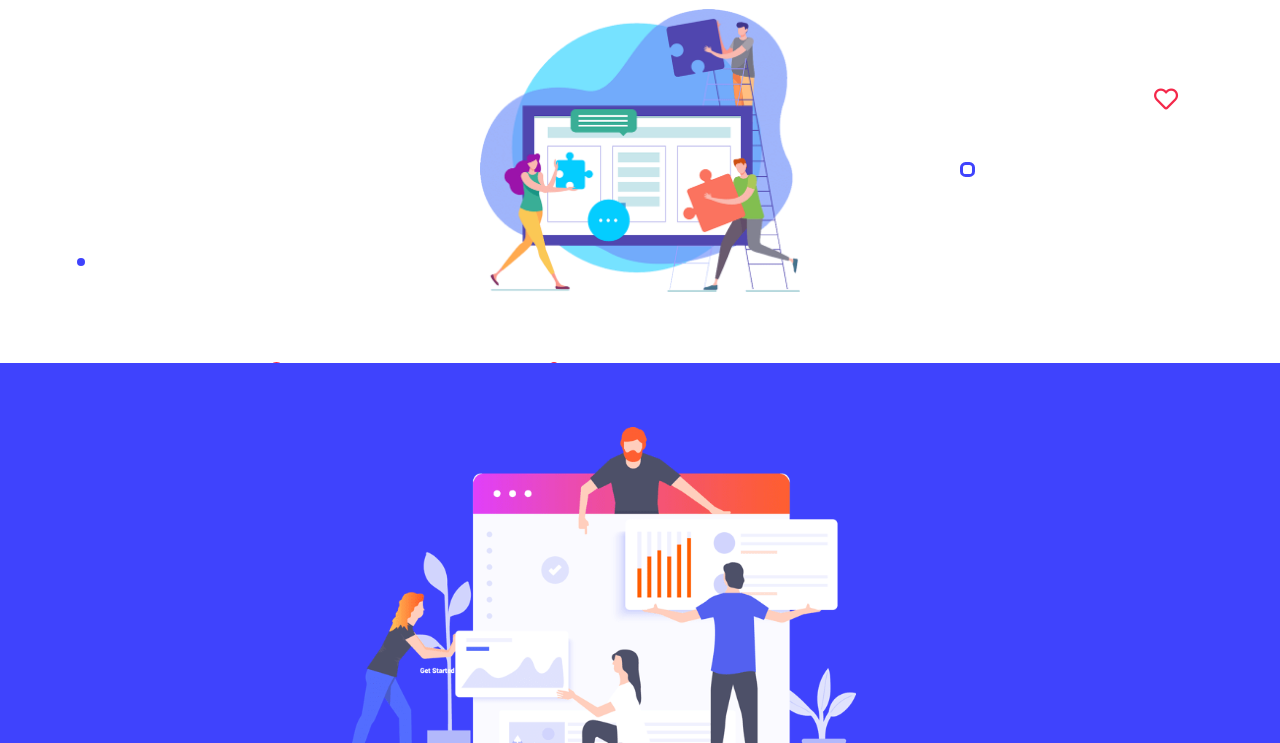
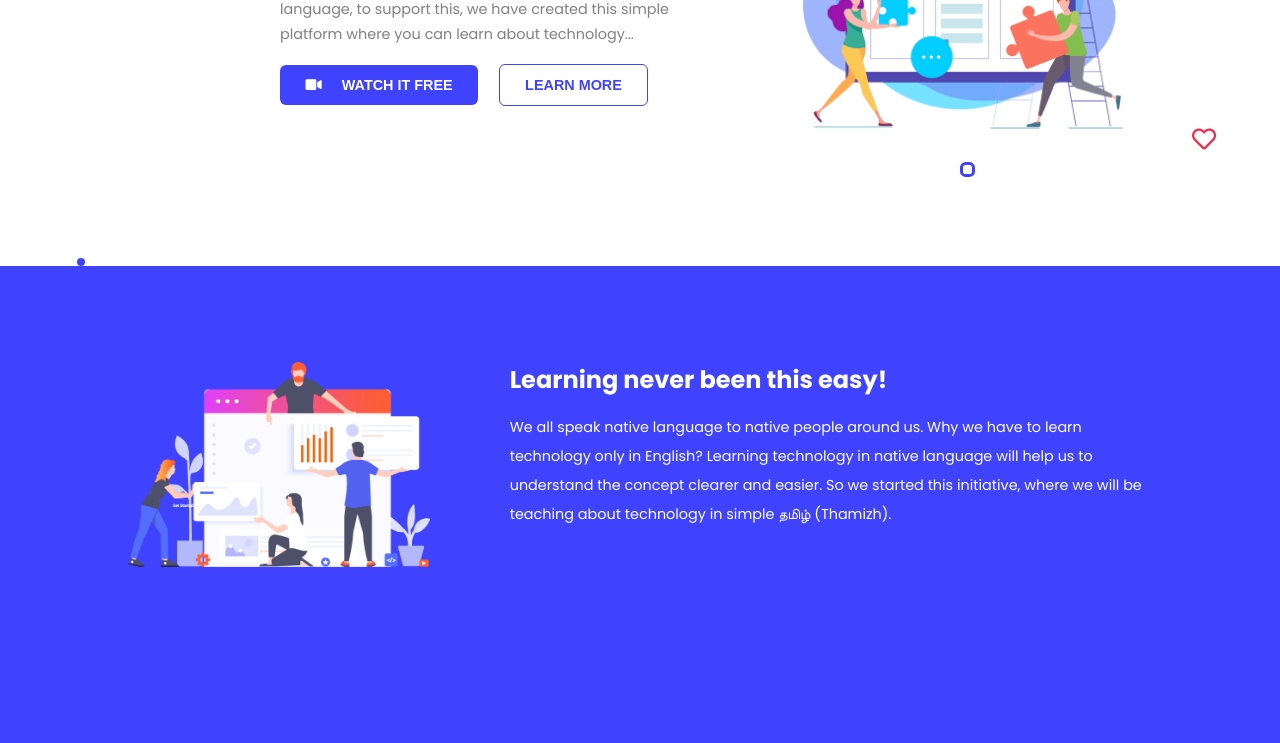
Before and after one commit to SumanAdithan/landing-page, a website: page index.html in a window 1280 px wide. Shown: the part 358-1101 px from the top of the page. Drawn offline with Linux system fonts and the light colour scheme; a web font is replaced by a local one.

Commit message:
responsive lg fixed

```diff
--- a/assets/scss/layouts/_backgroundElements.scss
+++ b/assets/scss/layouts/_backgroundElements.scss
@@ -100,12 +100,21 @@
 		@include mixins.responsive(sm){
 			top: 40%;
 		}
+
+		@include mixins.responsive(lg){
+			left: 5%;
+		}
 	}
 
 	.heart-2{
 		@extend .heart;
 		top: 55%;
 		right: 8%;
+
+		@include mixins.responsive(lg){
+			top: 60%;
+			right: 5%;
+		}
 	}
 
 	.circle{
@@ -137,5 +146,9 @@
 		@include mixins.responsive(md){
 			top: 10%;
 		}
+
+		@include mixins.responsive(lg){
+			top: 15%;
+		}
 	}
 }
--- a/assets/scss/layouts/_header.scss
+++ b/assets/scss/layouts/_header.scss
@@ -20,6 +20,10 @@
 		padding: 1rem 2rem;
 	}
 
+	@include mixins.responsive(lg) {
+		padding: 1rem 6rem;
+	}
+
 	h2 > span{
 		@include mixins.responsive(xs) {
 			font-size: 1rem;
@@ -38,8 +42,8 @@
 			font-size: 1.3rem;
 		}
 
-		@include mixins.responsive(md) {
-			font-size: 1.3rem;
+		@include mixins.responsive(lg) {
+			display: none;
 		}
 	}
 
@@ -55,6 +59,10 @@
 
 		@include mixins.responsive(sm){
 			display: none;
+		}
+
+		@include mixins.responsive(sm){
+			display: flex;
 		}
 
 		&-item > a{
--- a/assets/scss/pages/_about.scss
+++ b/assets/scss/pages/_about.scss
@@ -23,10 +23,21 @@
 		margin-top: 0;
 	}
 
+	@include mixins.responsive(lg) {
+		padding: 6rem 8rem;
+		flex-direction: row;
+		margin-top: 0;
+		align-items: center;
+	}
+
 	&-img{
 		width: 32rem;
 		@include mixins.responsive(xs) {
 			width: 20rem;
+		}
+
+		@include mixins.responsive(lg) {
+			width: 64rem;
 		}
 	}
 
--- a/assets/scss/pages/_contact.scss
+++ b/assets/scss/pages/_contact.scss
@@ -10,6 +10,10 @@
 
 	@include mixins.responsive(sm) {
 		padding: 4rem 2rem;
+	}
+
+	@include mixins.responsive(lg) {
+		padding: 8rem 6rem;
 	}
 
 	&-card{
@@ -30,6 +34,16 @@
 			padding: 2rem;
 			flex-direction: column;
 			align-items: initial;
+		}
+
+		@include mixins.responsive(lg) {
+			flex-direction: row;
+		}
+
+		img{
+			@include mixins.responsive(lg) {
+				width: 30rem;
+			}
 		}
 
 		&-contents{
--- a/assets/scss/pages/_courses.scss
+++ b/assets/scss/pages/_courses.scss
@@ -11,6 +11,10 @@
 
 	@include mixins.responsive(sm) {
 		padding: 4rem 2rem;
+	}
+
+	@include mixins.responsive(lg) {
+		padding: 8rem 4rem;
 	}
 
 	&-heading{
@@ -54,6 +58,11 @@
 			flex-direction: column;
 			align-items: center;
 		}
+
+		@include mixins.responsive(lg) {
+			flex-direction: row;
+			align-items: center;
+		}
 	}
 
 	&-card{
@@ -62,8 +71,16 @@
 		border-radius: 10px;
 		overflow: hidden;
 
+		@include mixins.responsive(lg) {
+			max-width: 280px;
+		}
+
 		&-img{
 			width: 380px;
+
+			@include mixins.responsive(lg) {
+				width: 280px;
+			}
 		}
 
 		&-body{
@@ -79,6 +96,10 @@
 				@include mixins.responsive(sm) {
 					font-size: 1.3rem;
 				}
+
+				@include mixins.responsive(lg) {
+					font-size: 1rem;
+				}
 			}
 
 			p{
@@ -91,6 +112,10 @@
 
 				@include mixins.responsive(sm) {
 					font-size: 0.9rem;
+				}
+
+				@include mixins.responsive(lg) {
+					font-size: 0.8rem;
 				}
 			}
 		}
--- a/assets/scss/pages/_home.scss
+++ b/assets/scss/pages/_home.scss
@@ -16,12 +16,21 @@
 		flex-direction: column;
 	}
 
+	@include mixins.responsive(lg){
+		padding: 8rem 6rem;
+		flex-direction: row;
+	}
+
 	img{
 		width: 20rem;
 	}
 
 	&-contents{
 		max-width: 34rem;
+
+		@include mixins.responsive(lg){
+			max-width: 25rem;
+		}
 	}
 
 	&-title{
@@ -34,6 +43,10 @@
 
 		@include mixins.responsive(sm){
 			font-size: 1.5rem;
+		}
+
+		@include mixins.responsive(lg){
+			font-size: 2rem;
 		}
 
 		& span{
@@ -55,5 +68,9 @@
 		@include mixins.responsive(sm){
 			font-size: 0.9rem;
 		}
+
+		@include mixins.responsive(lg){
+			font-size: 0.9rem;
+		}
 	}
 }
--- a/assets/scss/pages/_roadmap.scss
+++ b/assets/scss/pages/_roadmap.scss
@@ -11,6 +11,10 @@
 
 	@include mixins.responsive(sm) {
 		padding: 4rem 2rem;
+	}
+
+	@include mixins.responsive(lg) {
+		padding: 8rem 4rem;
 	}
 
 	&-heading{
@@ -38,6 +42,10 @@
 		@include mixins.responsive(sm) {
 			flex-direction: column;
 		}
+
+		@include mixins.responsive(lg) {
+			flex-direction: row;
+		}
 	}
 
 	&-item{
@@ -49,6 +57,11 @@
 		cursor: pointer;
 		filter: grayscale(100%);
 		margin-left: 3rem;
+
+		@include mixins.responsive(lg) {
+			max-width: 400px;
+			padding: 0;
+		}
 
 		&:hover &-img::after{
 			animation: rotate-infinite 4s linear infinite;
@@ -85,11 +98,19 @@
 			h5{
 				font-size: 1.5rem;
 				font-weight: 600;
+
+				@include mixins.responsive(lg) {
+					font-size: 1rem;
+				}
 			}
 
 			p{
 				color: gray;
 				line-height: 1.5;
+
+				@include mixins.responsive(lg) {
+					font-size: 0.9rem;
+				}
 			}
 		}
 
@@ -118,6 +139,13 @@
 				content: '\f107';
 				top: 90%;
 				left: 40%;
+			}
+
+			@include mixins.responsive(lg) {
+				content: '\f054';
+				top: 35%;
+				left: auto;
+				right: -30%;
 			}
 		}
 
@@ -150,6 +178,11 @@
 				top: 90%;
 				left: -20%;
 			}
+
+			@include mixins.responsive(lg) {
+				top: 100%;
+				left: -20%;
+			}
 		}
 	}
 }
```
Also changed, not shown: assets/css/style.css, 1 other file.
